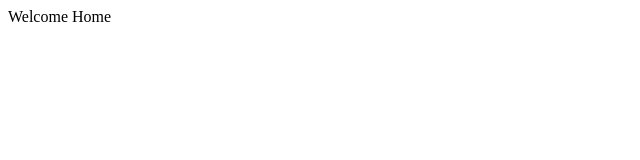
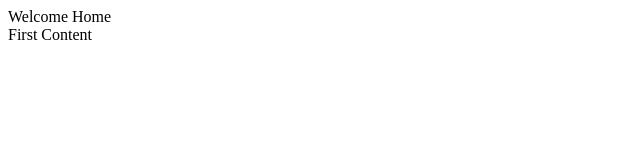
Before and after one commit to rzero008/aceSample, a plain HTML site: page index.html in a window 1280 px wide. Shown: the full height of the page, 0-640 px from the left. Drawn offline with Linux system fonts and the light colour scheme.

Commit message:
new content

```diff
--- a/index.html
+++ b/index.html
@@ -1,5 +1,6 @@
 <html>
 <body>
 Welcome Home
+<section>First Content</section>
 </body>
 </html>
```
